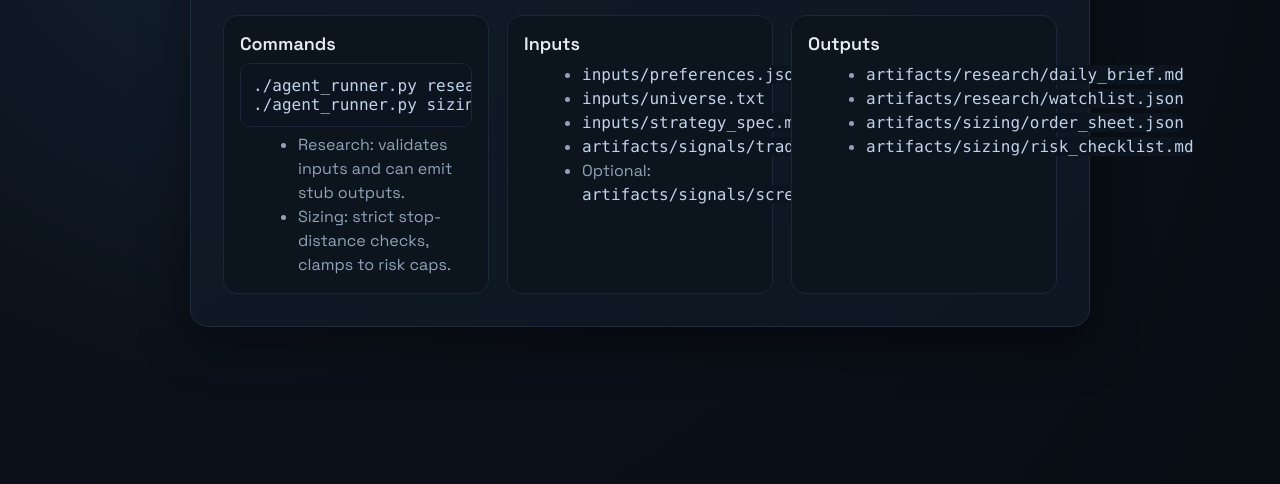
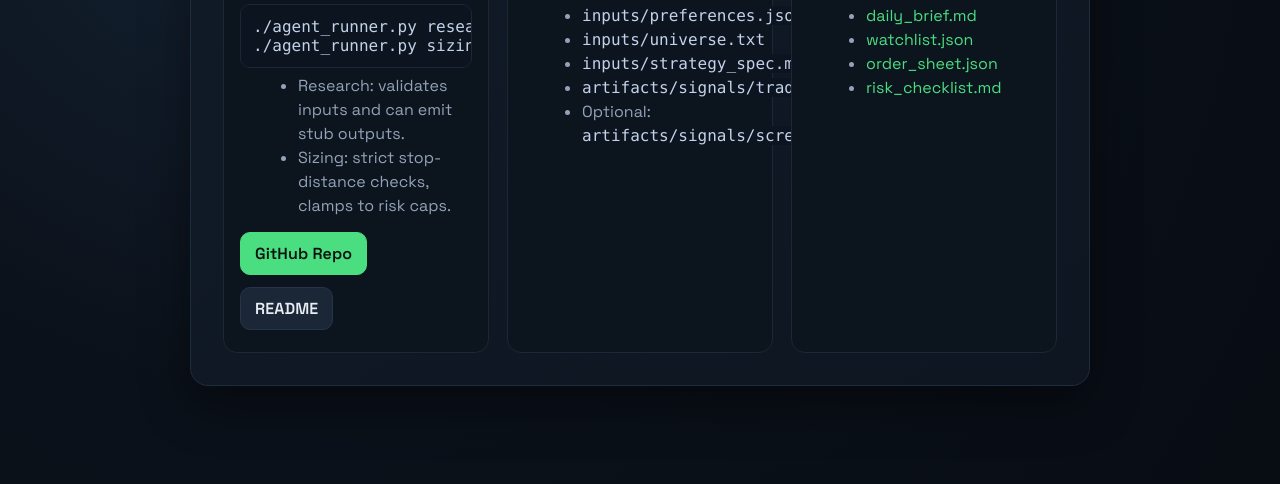
Before and after one commit to js0094q/trading-agent, a plain HTML site: page index.html in a window 1280 px wide. Shown: the part 316-800 px from the top of the page. Drawn offline with Linux system fonts and the light colour scheme.

Commit message:
Make landing page usable with links and CTAs

```diff
--- a/index.html
+++ b/index.html
@@ -37,6 +37,18 @@
     }
     h1 { margin: 0 0 12px; font-size: 32px; letter-spacing: -0.5px; }
     p { margin: 0 0 12px; color: var(--muted); }
+    .cta-row { display:flex; flex-wrap:wrap; gap:12px; margin:14px 0 6px; }
+    .cta {
+      display:inline-flex; align-items:center; gap:8px;
+      padding:10px 14px; border-radius:10px;
+      background: #1b2736; color: var(--text);
+      border: 1px solid #243449;
+      text-decoration: none; font-weight:600; letter-spacing:0.1px;
+      transition: transform 120ms ease, border-color 120ms ease, background 120ms ease;
+    }
+    .cta:hover { transform: translateY(-2px); border-color: var(--accent); }
+    .cta.primary { background: var(--accent); color: #0a120f; border-color: var(--accent); }
+    .cta.primary:hover { background: #6eee9a; }
     .pill {
       display: inline-block;
       padding: 6px 10px;
@@ -94,6 +106,10 @@
           <li>Research: validates inputs and can emit stub outputs.</li>
           <li>Sizing: strict stop-distance checks, clamps to risk caps.</li>
         </ul>
+        <div class="cta-row">
+          <a class="cta primary" href="https://github.com/js0094q/trading-agent" target="_blank" rel="noreferrer">GitHub Repo</a>
+          <a class="cta" href="README.md" target="_blank">README</a>
+        </div>
       </div>
       <div class="panel">
         <h3>Inputs</h3>
@@ -108,10 +124,10 @@
       <div class="panel">
         <h3>Outputs</h3>
         <ul>
-          <li><code>artifacts/research/daily_brief.md</code></li>
-          <li><code>artifacts/research/watchlist.json</code></li>
-          <li><code>artifacts/sizing/order_sheet.json</code></li>
-          <li><code>artifacts/sizing/risk_checklist.md</code></li>
+          <li><a href="artifacts/research/daily_brief.md" target="_blank">daily_brief.md</a></li>
+          <li><a href="artifacts/research/watchlist.json" target="_blank">watchlist.json</a></li>
+          <li><a href="artifacts/sizing/order_sheet.json" target="_blank">order_sheet.json</a></li>
+          <li><a href="artifacts/sizing/risk_checklist.md" target="_blank">risk_checklist.md</a></li>
         </ul>
       </div>
     </div>
```
